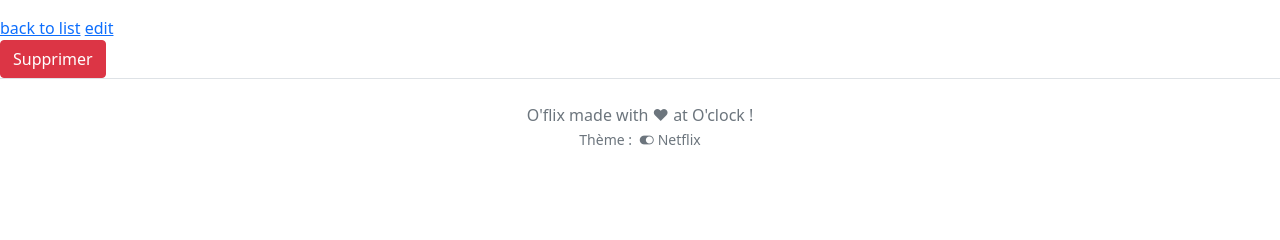
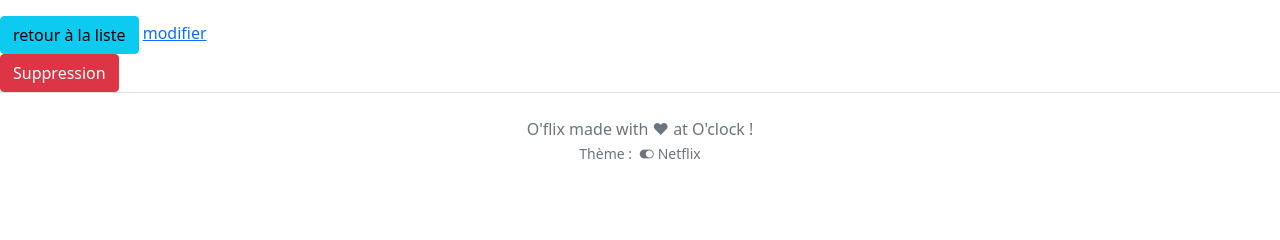
Before and after one commit to AurelienGuern/oflix, a Symfony app: template templates/back/movie/show.html.twig in a window 1280 px wide. Shown: the part 523-763 px from the top of the page. Run offline with Twig, Linux system fonts and the light colour scheme; the template is opened without the code that fills it, so the values that code supplies are empty; some libraries are stand-ins or nearby versions.

Commit message:
twig modifié Movie

```diff
--- a/templates/back/movie/_delete_form.html.twig
+++ b/templates/back/movie/_delete_form.html.twig
@@ -1,4 +1,4 @@
-<form method="post" action="{{ path('app_back_movie_delete', {'id': movie.id}) }}" onsubmit="return confirm('TU ES SUR ?');">
+<form method="post" action="{{ path('app_back_movie_delete', {'id': movie.id}) }}" onsubmit="return confirm('Etes vous sûr de vouloir supprimer cet élément ?');">
     <input type="hidden" name="_token" value="{{ csrf_token('delete' ~ movie.id) }}">
-    <button class="btn btn-danger">Supprimer</button>
+    <button class="btn btn-danger">Suppression</button>
 </form>
--- a/templates/back/movie/_form.html.twig
+++ b/templates/back/movie/_form.html.twig
@@ -1,4 +1,4 @@
 {{ form_start(form, {'attr' : {'novalidate' : 'novalidate'}}) }}
     {{ form_widget(form) }}
-    <button class="btn btn-success ">{{ button_label|default('Save') }}</button>
+    <button class="btn btn-success ">{{ button_label|default('Sauvegarde') }}</button>
 {{ form_end(form) }}
--- a/templates/back/movie/new.html.twig
+++ b/templates/back/movie/new.html.twig
@@ -1,11 +1,11 @@
 {% extends 'back/layout_back.html.twig' %}
 
-{% block title %}New Movie{% endblock %}
+{% block title %}Nouveau film{% endblock %}
 
 {% block body %}
-    <h1>Create new Movie</h1>
+    <h1>Création d'un nouveau film ou série</h1>
 
     {{ include('back/movie/_form.html.twig') }}
 
-    <a href="{{ path('app_back_movie_index') }}">back to list</a>
+    <a href="{{ path('app_back_movie_index') }}" class="btn btn-info">retour à la liste</a>
 {% endblock %}
--- a/templates/back/movie/show.html.twig
+++ b/templates/back/movie/show.html.twig
@@ -46,9 +46,9 @@
         </tbody>
     </table>
 
-    <a href="{{ path('app_back_movie_index') }}">back to list</a>
+    <a href="{{ path('app_back_movie_index') }}" class="btn btn-info" >retour à la liste</a>
 
-    <a href="{{ path('app_back_movie_edit', {'id': movie.id}) }}">edit</a>
+    <a href="{{ path('app_back_movie_edit', {'id': movie.id}) }}  class="btn btn-success">modifier</a>
 
     {{ include('back/movie/_delete_form.html.twig') }}
 {% endblock %}
```
Also changed, not shown: templates/back/movie/edit.html.twig (+4 -4 lines).
